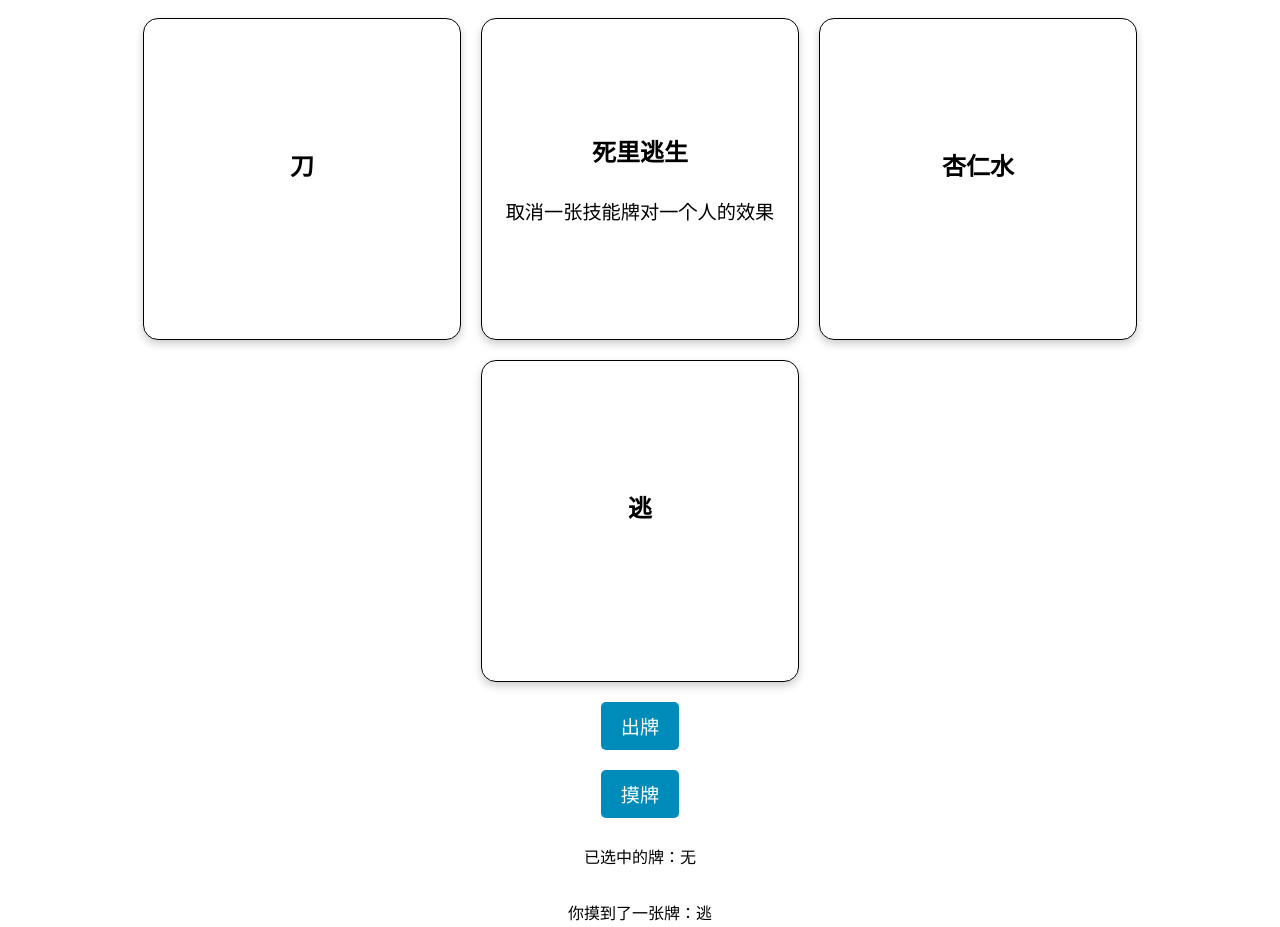
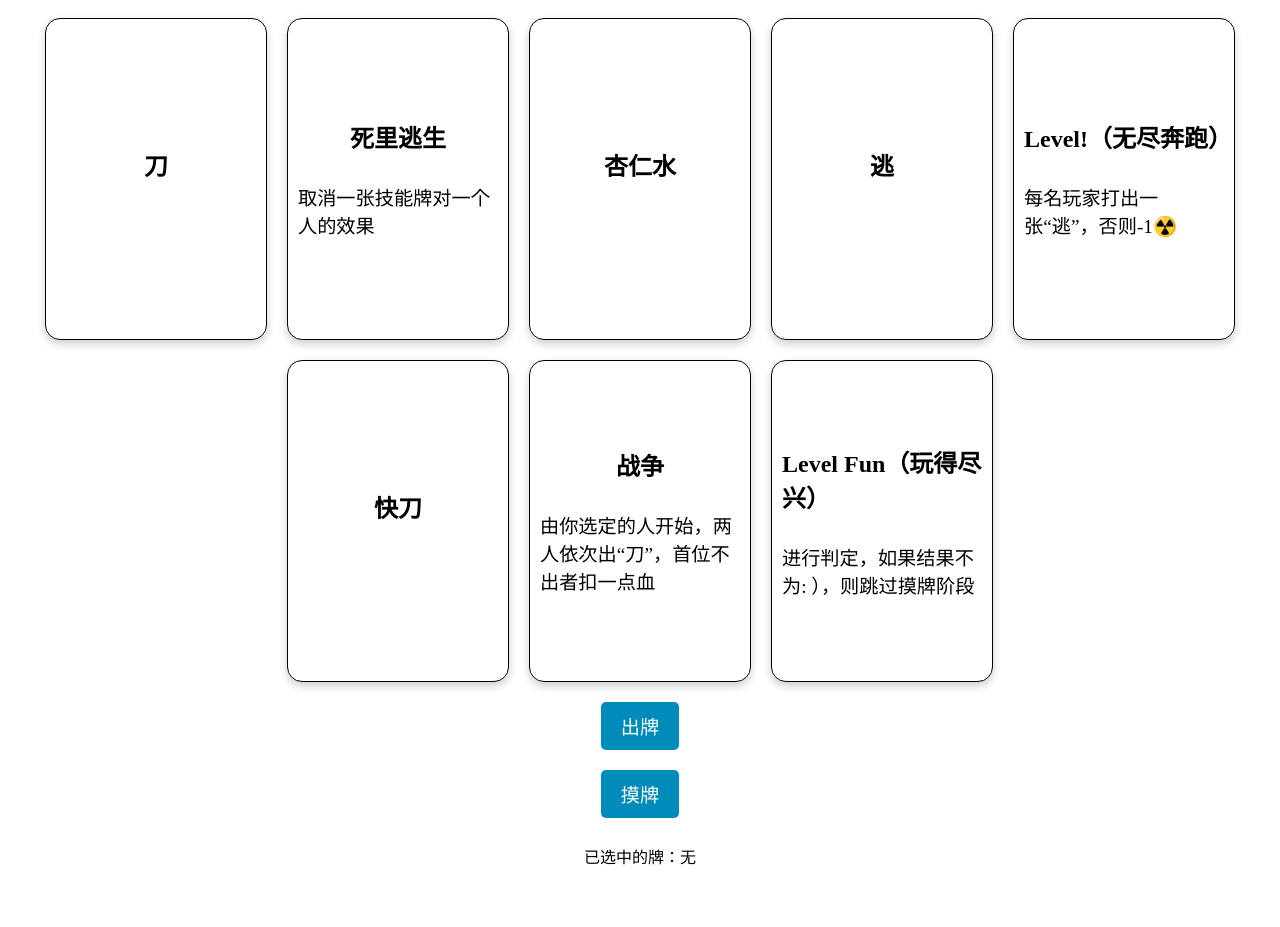
Before and after one commit to KevinLink47/backroomgames, a website: page public/start.html in a window 1280 px wide. Shown: the top 927 px of the page. Drawn offline with nearby package versions, Linux system fonts and the light colour scheme.

Commit message:
a very small update for phone oo 7/16

```diff
--- a/public/start.html
+++ b/public/start.html
@@ -4,18 +4,20 @@
     <title>后室杀</title>
     <script src="https://unpkg.com/vue@next"></script>
     <meta name="viewport" content="width=device-width, initial-scale=1">
+
     <style>
         .card-container {
         display: flex;
-            flex-wrap: wrap;
-            justify-content: center;
+        flex-flow: row wrap; /* ensure cards wrap to next line when row is full */
+        justify-content: center; /* center cards horizontally */
+        align-items: center; /* center cards vertically */
     }
 
     .card, .discarded-card {
         border: 1px solid black;
         border-radius: 15px;
         box-shadow: 0 4px 8px 0 rgba(0,0,0,0.2);
-            width: 200px;
+        width: 200px; /* fixed width */
         height: 300px;
         margin: 10px;
         padding: 10px;
@@ -30,19 +32,8 @@
         -ms-user-select: none;
         color: black;
     }
-         /* on medium screens, make cards take up half of the width */
-        @media (min-width: 600px) {
-            .card, .discarded-card {
-                width: calc(50% - 20px);  /* subtract margins */
-            }
-        }
 
-        /* on large screens, make cards take up a quarter of the width */
-        @media (min-width: 900px) {
-            .card, .discarded-card {
-                width: calc(25% - 20px);  /* subtract margins */
-            }
-        }
+
 
         .card-enlarged {
             transform: scale(1.2);
@@ -155,14 +146,14 @@
                     }
                 },
                 drawCard() {
+                    for (let i = 0; i < 2; i++) { // draw two cards
                         if (this.deck.length === 0) {
                             this.initializeDeck();
                         }
                         const randomIndex = Math.floor(Math.random() * this.deck.length);
                         const drawnCard = this.deck.splice(randomIndex, 1)[0];
                         this.cards.push(drawnCard);
-                    this.message = '你摸到了一张牌：' + drawnCard.name;
-                },
+                    }},
                 initializeDeck() {
                     this.cards = [];
                     this.deck = this.allCards.slice();
```
Lines whose indentation alone changed are shown as unchanged.
